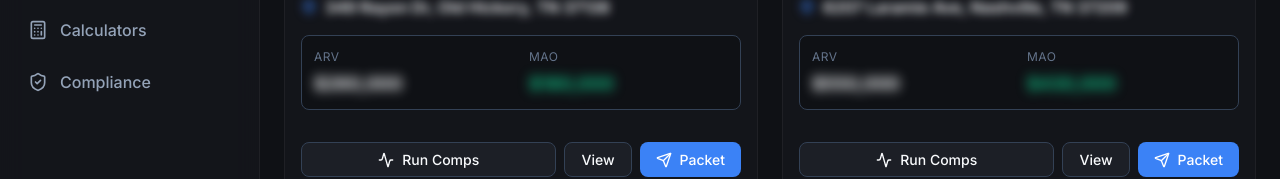
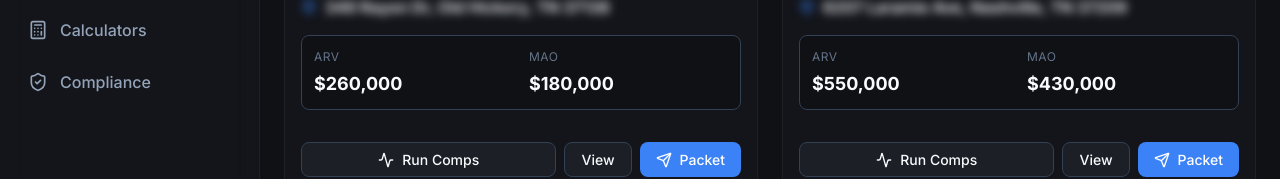
Before and after one commit to RonaldLewisJrAi/wholesaleos, a React (Vite) app: page /properties in a window 1280 px wide. Shown: the part 527-706 px from the top of the page. Built offline with nearby package versions, Linux system fonts and the light colour scheme; no server answers; the database is empty.

Commit message:
fix(UI): Update to exact 3 Zillow image sources and harden price blur via Tailwind

```diff
--- a/src/pages/Properties.jsx
+++ b/src/pages/Properties.jsx
@@ -8,10 +8,9 @@ import CompEngineModal from '../components/CompEngineModal';
 import './Properties.css';
 
 const mockProperties = [
-    { id: 1, address: '349 Rayon Dr, Old Hickory, TN 37138', status: 'FSBO Lead', arv: '$260,000', mao: '$180,000', image: 'https://images.unsplash.com/photo-1570129477492-45c003edd2be?ixlib=rb-4.0.3&auto=format&fit=crop&w=400&q=80', sqft: 1200, beds: 3, baths: 2 },
-    { id: 2, address: '6207 Laramie Ave, Nashville, TN 37209', status: 'Marketing', arv: '$550,000', mao: '$430,000', image: 'https://images.unsplash.com/photo-1605276374104-aa237f7cecd7?ixlib=rb-4.0.3&auto=format&fit=crop&w=400&q=80', sqft: 1850, beds: 4, baths: 3 },
-    { id: 3, address: '52 Trimble St, Nashville, TN 37210', status: 'FSBO Lead', arv: '$480,000', mao: '$350,000', image: 'https://images.unsplash.com/photo-1583608205776-bfd35f0d9f83?ixlib=rb-4.0.3&auto=format&fit=crop&w=400&q=80', sqft: 1403, beds: 4, baths: 2 },
-    { id: 4, address: '1028 9th Ave N, Nashville, TN 37208', status: 'Under Contract', arv: '$650,000', mao: '$510,000', image: 'https://images.unsplash.com/photo-1568605114967-8130f3a36994?ixlib=rb-4.0.3&auto=format&fit=crop&w=400&q=80', sqft: 1335, beds: 2, baths: 2 }
+    { id: 1, address: '349 Rayon Dr, Old Hickory, TN 37138', status: 'FSBO Lead', arv: '$260,000', mao: '$180,000', image: 'https://photos.zillowstatic.com/fp/8a5840d24e54e42ba7ed03c2faeb9e7a-p_e.jpg', sqft: 1200, beds: 3, baths: 2 },
+    { id: 2, address: '6207 Laramie Ave, Nashville, TN 37209', status: 'Marketing', arv: '$550,000', mao: '$430,000', image: 'https://photos.zillowstatic.com/fp/9a957b98d4cf72bfec1b9542a17ba3f8-p_e.jpg', sqft: 1850, beds: 4, baths: 3 },
+    { id: 3, address: '52 Trimble St, Nashville, TN 37210', status: 'FSBO Lead', arv: '$480,000', mao: '$350,000', image: 'https://photos.zillowstatic.com/fp/7dce2e9c2f6d0a79a5baeb6dcbadadd5-p_e.jpg', sqft: 1403, beds: 4, baths: 2 }
 ];
 
 const PropertyCard = ({ property, onLaunchPacket, onRunComps }) => {
@@ -37,19 +36,15 @@ const PropertyCard = ({ property, onLaunchPacket, onRunComps }) => {
                 <div className="property-metrics">
                     <div className="metric">
                         <span className="metric-label">ARV</span>
-                        <span className="metric-value font-mono" style={{
-                            filter: isDemoMode ? 'blur(6px)' : 'none',
-                            userSelect: isDemoMode ? 'none' : 'auto',
-                            transition: 'filter 0.3s ease'
-                        }}>{property.arv}</span>
+                        <span className={`metric-value font-mono inline-block transition-all duration-300 ${isDemoMode ? 'blur-md select-none opacity-50 pointer-events-none' : ''}`}>
+                            {property.arv}
+                        </span>
                     </div>
                     <div className="metric">
                         <span className="metric-label">MAO</span>
-                        <span className="metric-value text-success font-mono" style={{
-                            filter: isDemoMode ? 'blur(6px)' : 'none',
-                            userSelect: isDemoMode ? 'none' : 'auto',
-                            transition: 'filter 0.3s ease'
-                        }}>{property.mao}</span>
+                        <span className={`metric-value font-mono inline-block transition-all duration-300 ${isDemoMode ? 'blur-md select-none opacity-50 pointer-events-none' : 'text-success'}`}>
+                            {property.mao}
+                        </span>
                     </div>
                 </div>
                 <div className="property-actions flex flex-col gap-2 mt-4">
```
